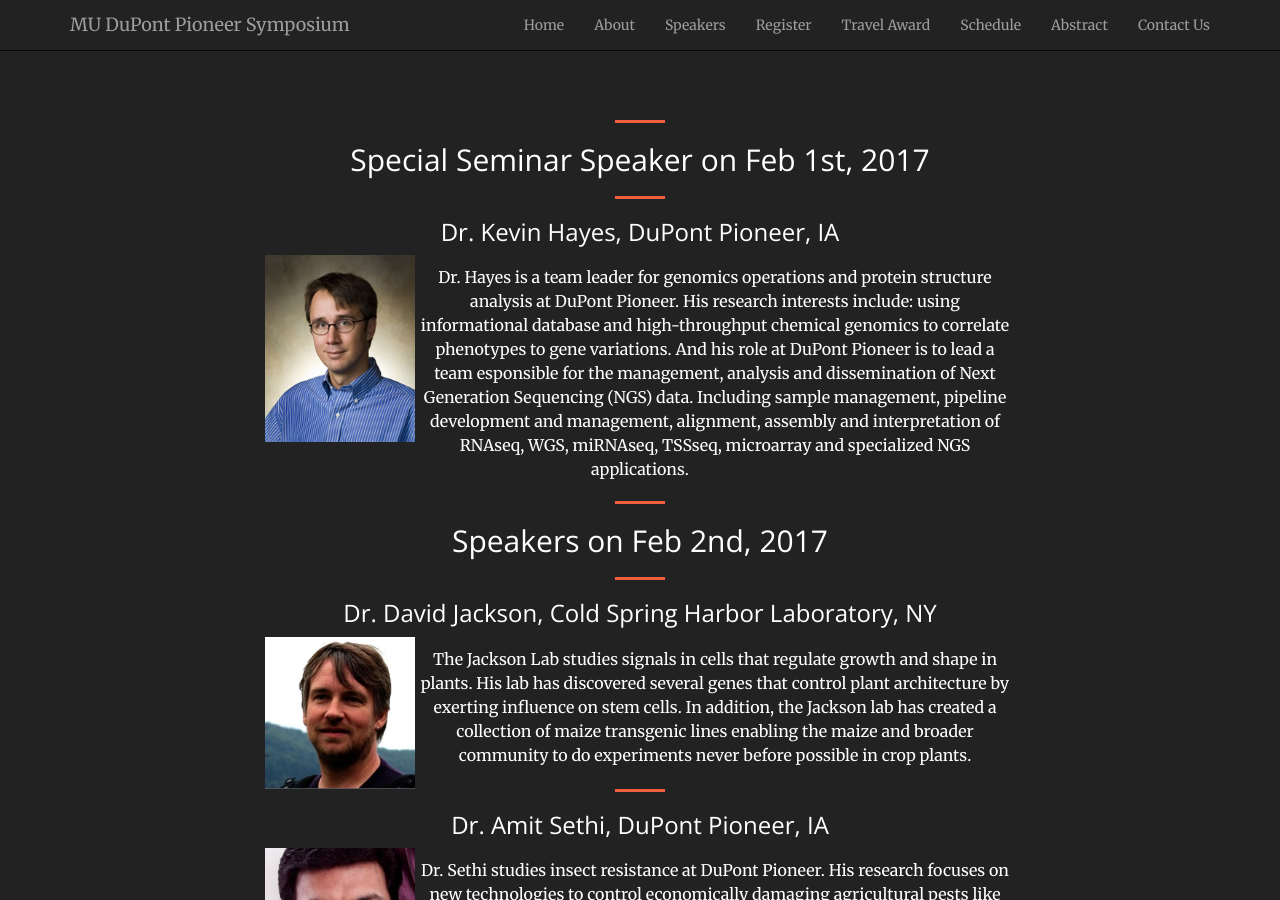
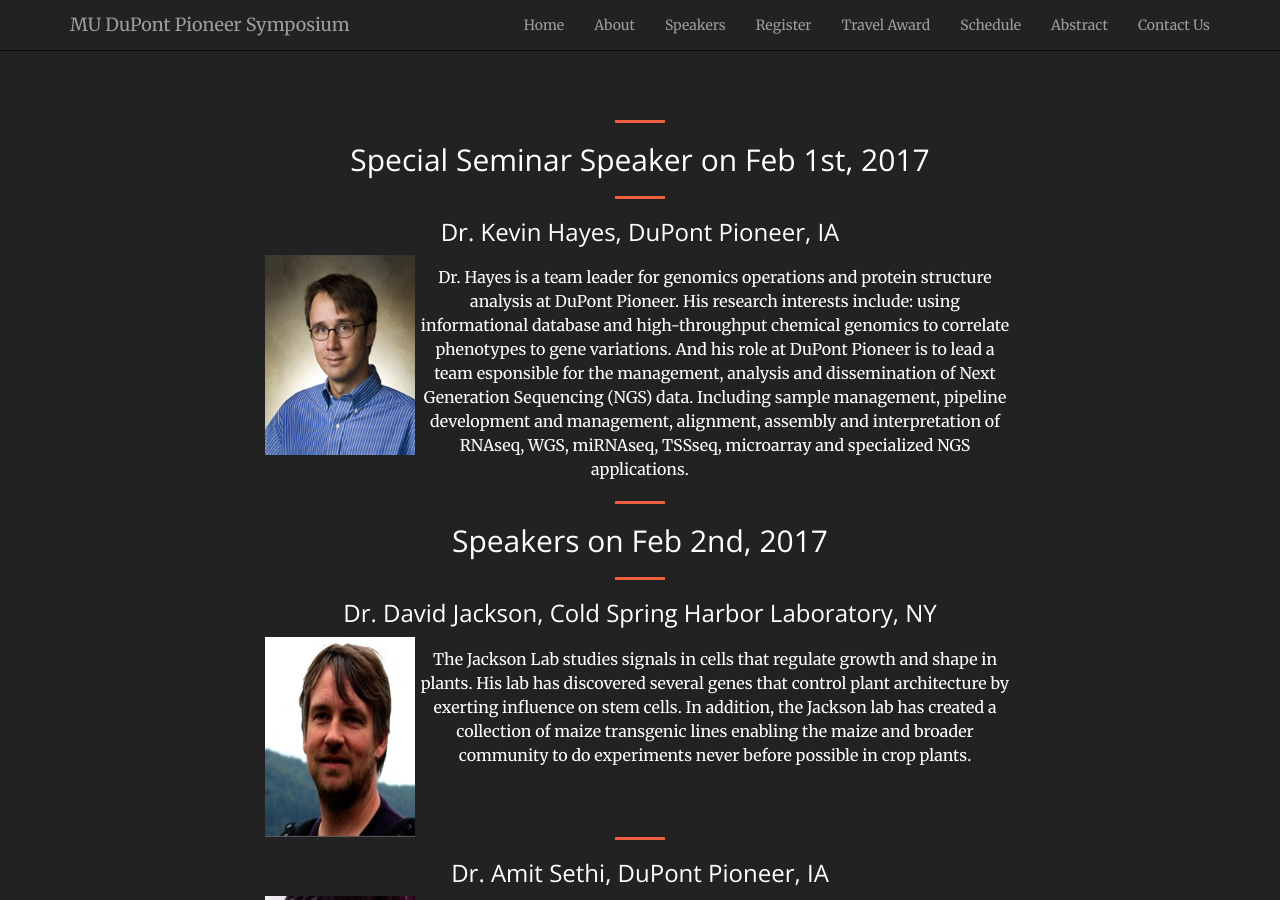
Before and after one commit to mupioneersymposium/mupioneersymposium.github.io, a Jekyll site: the page built from speakers.md, in a window 1280 px wide and 900 px high. Built offline with Jekyll 4.4.1, drawn with Linux system fonts in a browser that asks for light colours.

Commit message:
Update speakers.md

```diff
--- a/speakers.md
+++ b/speakers.md
@@ -9,7 +9,7 @@ layout: regular
 
 ### Dr. Kevin Hayes, DuPont Pioneer, IA
 
-<img src="/img/kevinH.jpeg" alt="Dr. Kevin Hayes Photo" width="150px" style="float: left" />
+<img src="/img/kevinH.jpeg" alt="Dr. Kevin Hayes Photo" height ="200px" width="150px" style="float: left" />
 
 Dr. Hayes is a team leader for genomics operations and protein structure analysis at DuPont Pioneer. His research interests include: using informational database and high-throughput chemical genomics to correlate phenotypes to gene variations. And his role at DuPont Pioneer is to lead a team esponsible for the management, analysis and dissemination of Next Generation Sequencing (NGS) data. Including sample management, pipeline development and management, alignment, assembly and interpretation of RNAseq, WGS, miRNAseq, TSSseq, microarray and specialized NGS applications.
 
@@ -19,7 +19,7 @@ Dr. Hayes is a team leader for genomics operations and protein structure analysi
 
 ### Dr. David Jackson, Cold Spring Harbor Laboratory, NY
 
-<img src="/img/speaker1.jpeg" alt="Dr. David Jackson Photo" width="150px" style="float: left" />
+<img src="/img/speaker1.jpeg" alt="Dr. David Jackson Photo" height ="200px" width="150px" style="float: left" />
 
 The Jackson Lab studies signals in cells that regulate growth and shape in plants. His lab has discovered several genes that control plant architecture by exerting influence on stem cells. In addition, the Jackson lab has created a collection of maize transgenic lines enabling the maize and broader community to do experiments never before possible in crop plants.
 
@@ -28,7 +28,7 @@ The Jackson Lab studies signals in cells that regulate growth and shape in plant
 
 ### Dr. Amit Sethi, DuPont Pioneer, IA
 
-<img src="/img/speaker2.png" alt="Dr. Amit Sethi Photo" width="150px" style="float: left" />
+<img src="/img/speaker2.png" alt="Dr. Amit Sethi Photo" height ="200px" width="150px" style="float: left" />
 
 Dr. Sethi studies insect resistance at DuPont Pioneer. His research focuses on new technologies to control economically damaging agricultural pests like western corn rootworm.
 
@@ -36,7 +36,7 @@ Dr. Sethi studies insect resistance at DuPont Pioneer. His research focuses on n
 
 ### Dr. Diane Janick-Buckner, Truman State University, MO
 
-<img src="/img/jb2.JPG" alt="Dr. Diane Janick-Buckner" width="150px" style="float: left" />
+<img src="/img/jb2.JPG" alt="Dr. Diane Janick-Buckner" height ="200px" width="150px" style="float: left" />
 
 Dr. Janick-Buckner is a professor of biological sciences at Truman State University. Her research focuses on cellular and molecular analysis in maize and most importantly, training undergraduate students to be independent researchers through course and lab work.
 
@@ -44,7 +44,7 @@ Dr. Janick-Buckner is a professor of biological sciences at Truman State Univers
 
 ### Dr. Gary Stacey, University of Missouri, MO
 
-<img src="/img/speaker3.jpeg" alt="Dr. Gary Stacey Photo" width="150px" style="float: left" />
+<img src="/img/speaker3.jpeg" alt="Dr. Gary Stacey Photo" height ="200px" width="150px" style="float: left" />
 
 The Stacey lab focuses on many different aspects of soybean biology including: understanding host-microbe interactions, specifically the symbiosis between a nitrogen fixing bacteria, Bradyrhizobium japonica and soybean, the role of extracellular ATP and peptide transport in plant growth and development, genomics, and biotechnology.
 
@@ -52,7 +52,7 @@ The Stacey lab focuses on many different aspects of soybean biology including: u
 
 ### Dr. Blake Meyers, University of Missouri, MO
 
-<img src="/img/BlakeM.JPG" alt="Blake Meyers Photo" width="150px" style="float: left" />
+<img src="/img/BlakeM.JPG" alt="Blake Meyers Photo" height ="200px" width="150px" style="float: left" />
 
 Dr. Meyers's work focuses on genome-scale studies of RNA and components of RNA silencing pathways, with a recent emphasis on plant reproductive biology and the evolution of plant small RNAs.
 
@@ -64,7 +64,7 @@ Dr. Meyers's work focuses on genome-scale studies of RNA and components of RNA s
 
 ### Sunil Kumar, University of Nebraska Lincoln, NE
 
-<img src="/img/sunil.jpg" alt="Dr. Diane Janick-Buckner" width="150px" style="float: left" />
+<img src="/img/sunil.jpg" alt="Dr. Diane Janick-Buckner" height ="200px" width="150px" style="float: left" />
 
 Abstract Title *
 An epigenetic breeding system in soybean for increased yield and stability
@@ -73,7 +73,7 @@ An epigenetic breeding system in soybean for increased yield and stability
 
 ### Amruta Narayanappa, University of Missouri, MO
 
-<img src="/img/Amruta.jpeg" alt="Dr. Gary Stacey Photo" width="150px" style="float: left" />
+<img src="/img/Amruta.jpeg" alt="Dr. Gary Stacey Photo" height ="200px" width="150px" style="float: left" />
 
 Abstract Title *
 Selection and characterization of rice blast (Magnaporthe oryzae) suppressing antagonistic bacterial strains from the rhizosphere of rice
@@ -82,7 +82,7 @@ Selection and characterization of rice blast (Magnaporthe oryzae) suppressing an
 
 ### Stewart Gillmor, CINVESTAV, Mexico
 
-<img src="/img/stewart.jpg" alt="Blake Meyers Photo" width="150px" style="float: left" />
+<img src="/img/stewart.jpg" alt="Blake Meyers Photo" height ="200px" width="150px" style="float: left" />
 
 Abstract Title *
 Zygotic genome activation in isogenic and hybrid embryos of Arabidopsis
```
